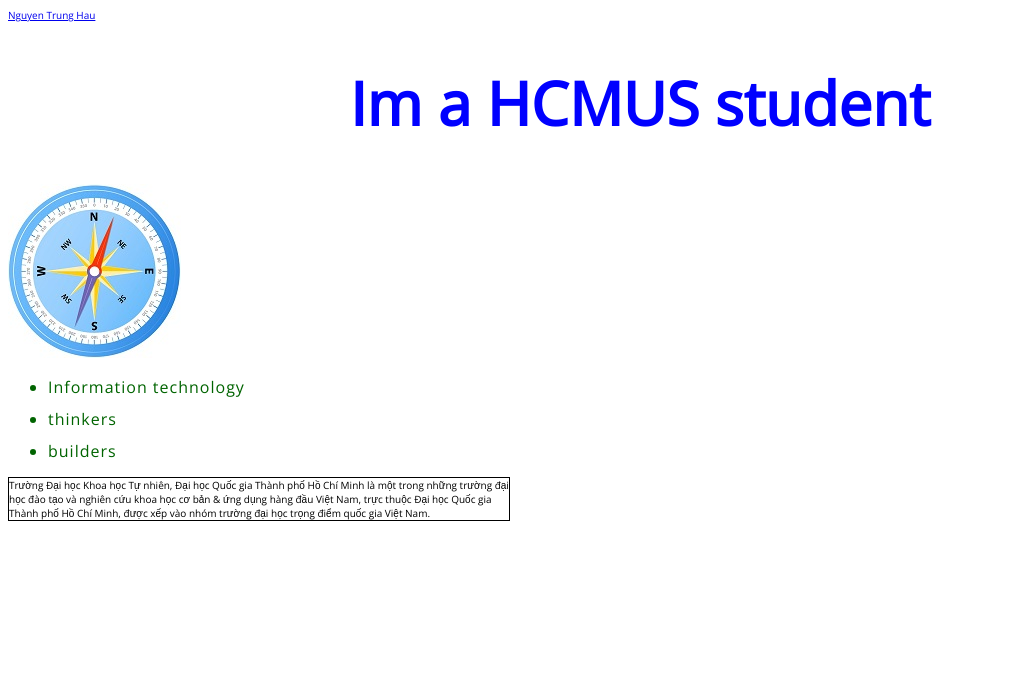
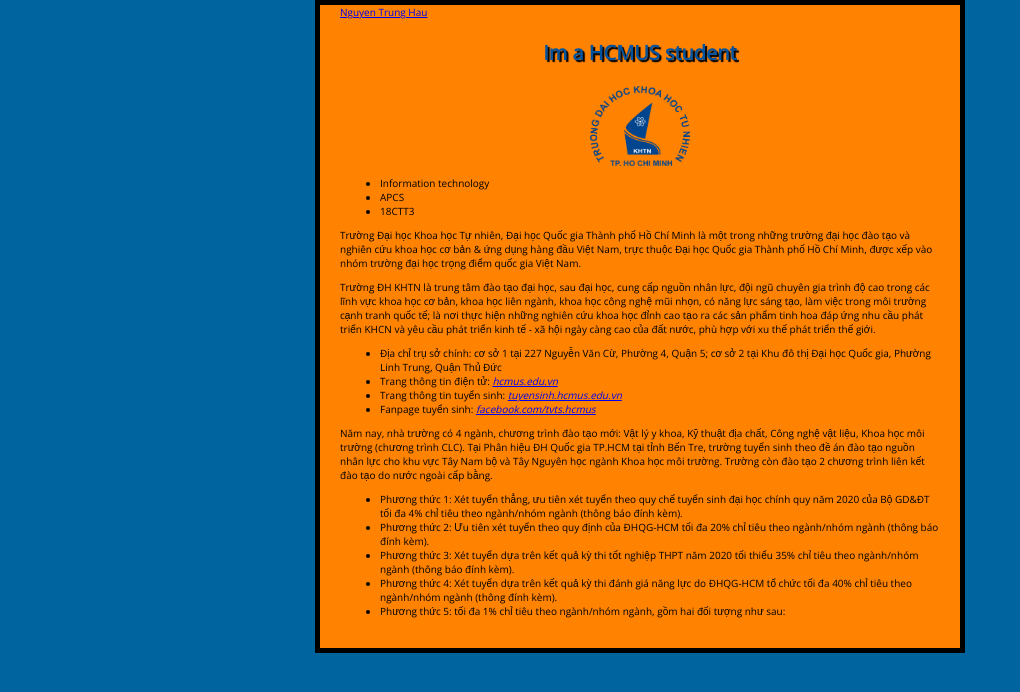
Before and after one commit to PiinKKiiD/myFirstWeb, a plain HTML site: page test-site/index.html in a window 1280 px wide. Shown: the whole page, without its empty margins (0-1020 px from the left). Drawn offline with nearby package versions, Linux system fonts and the light colour scheme.

Commit message:
Decorate a basic Web with HTML and CSS.

```diff
--- a/test-site/index.html
+++ b/test-site/index.html
@@ -5,18 +5,42 @@
     <title>My test page</title>
     <link href="styles/style.css" rel="stylesheet">
     <link href="https://fonts.googleapis.com/css?family=Open+Sans" rel="stylesheet">
+    <style type="text/css">
+    	.plink{
+
+    	}
+    </style>
+
   </head>
+
+
   <body>
   	<a href="https://www.facebook.com/patrick.mnm/">Nguyen Trung Hau</a>
   	<h1>Im a HCMUS student</h1>
-    <img src="images/Test-image01.jpg" alt="My test image">
+    <img src="images/Test-image02.png" alt="My test image" width="100" height="80">
 
 	<ul>
 	  <li>Information technology</li>
-	  <li>thinkers</li>
-	  <li>builders</li>
+	  <li>APCS</li>
+	  <li>18CTT3</li>
 	</ul>
 
 	<p>Trường Đại học Khoa học Tự nhiên, Đại học Quốc gia Thành phố Hồ Chí Minh là một trong những trường đại học đào tạo và nghiên cứu khoa học cơ bản & ứng dụng hàng đầu Việt Nam, trực thuộc Đại học Quốc gia Thành phố Hồ Chí Minh, được xếp vào nhóm trường đại học trọng điểm quốc gia Việt Nam. </p>
+	<p>Trường ĐH KHTN là trung tâm đào tạo đại học, sau đại học, cung cấp nguồn nhân lực, đội ngũ chuyên gia trình độ cao trong các lĩnh vực khoa học cơ bản, khoa học liên ngành, khoa học công nghệ mũi nhọn, có năng lực sáng tạo, làm việc trong môi trường cạnh tranh quốc tế; là nơi thực hiện những nghiên cứu khoa học đỉnh cao tạo ra các sản phẩm tinh hoa đáp ứng nhu cầu phát triển KHCN và yêu cầu phát triển kinh tế - xã hội ngày càng cao của đất nước, phù hợp với xu thế phát triển thế giới.</p>
+	<ul>
+		<li>Địa chỉ trụ sở chính: cơ sở 1 tại 227 Nguyễn Văn Cừ, Phường 4, Quận 5; cơ sở 2 tại Khu đô thị Đại học Quốc gia, Phường Linh Trung, Quận Thủ Đức</li>
+		<li>Trang thông tin điện tử: <a href="http://www.hcmus.edu.vn/"><i>hcmus.edu.vn</i></a> </li>
+		<li>Trang thông tin tuyển sinh: <a href="https://tuyensinh.hcmus.edu.vn/"><i>tuyensinh.hcmus.edu.vn</i></a></li>
+		<li>Fanpage tuyển sinh: <a href="https://www.facebook.com/tvts.hcmus/"><i>facebook.com/tvts.hcmus</i></a>
+		</li>
+	</ul>
+	<p>Năm nay, nhà trường có 4 ngành, chương trình đào tạo mới: Vật lý y khoa, Kỹ thuật địa chất, Công nghệ vật liệu, Khoa học môi trường (chương trình CLC). Tại Phân hiệu ĐH Quốc gia TP.HCM tại tỉnh Bến Tre, trường tuyển sinh theo đề án đào tạo nguồn nhân lực cho khu vực Tây Nam bộ và Tây Nguyên học ngành Khoa học môi trường. Trường còn đào tạo 2 chương trình liên kết đào tạo do nước ngoài cấp bằng.</p>
+	<ul>
+		<li>Phương thức 1: Xét tuyển thẳng, ưu tiên xét tuyển theo quy chế tuyển sinh đại học chính quy năm 2020 của Bộ GD&ĐT tối đa 4% chỉ tiêu theo ngành/nhóm ngành (thông báo đính kèm).</li>
+		<li>Phương thức 2: Ưu tiên xét tuyển theo quy định của ĐHQG-HCM tối đa 20% chỉ tiêu theo ngành/nhóm ngành (thông báo đính kèm).</li>
+		<li>Phương thức 3: Xét tuyển dựa trên kết quả kỳ thi tốt nghiệp THPT năm 2020 tối thiểu 35% chỉ tiêu theo ngành/nhóm ngành (thông báo đính kèm).</li>
+		<li>Phương thức 4: Xét tuyển dựa trên kết quả kỳ thi đánh giá năng lực do ĐHQG-HCM tổ chức tối đa 40% chỉ tiêu theo ngành/nhóm ngành (thông đính kèm).</li>
+		<li>Phương thức 5: tối đa 1% chỉ tiêu theo ngành/nhóm ngành, gồm hai đối tượng như sau:</li>
+	</ul>
   </body>
 </html>
--- a/test-site/styles/style.css
+++ b/test-site/styles/style.css
@@ -1,23 +1,27 @@
-p{
-	color: black;
-  	width: 500px;
-  	border: 1px solid black;
-}
 
 html {
+
+  background-color: #00649F;
   font-size: 10px; /* px means "pixels": the base font size is now 10 pixels high  */
   font-family: "Open Sans", sans-serif; /* this should be the rest of the output you got from Google fonts */
 }
 
+body {
+  width: 600px;
+  margin: 0 auto;
+  background-color: #FF8201;
+  padding: 0 20px 20px 20px;
+  border: 5px solid black;
+}
 h1 {
-	color: blue;
-  	font-size: 60px;
-  	text-align: center;
+  margin: 0;
+  padding: 20px 0;
+  color: #00539F;
+  text-shadow: 2px 2px 1px black;
+  text-align-last: center;
 }
 
-li {
-	color: darkgreen;
-  	font-size: 16px;
-  	line-height: 2;
-  	letter-spacing: 1px;
+img {
+  display: block;
+  margin: 0 auto;
 }
```
Also changed, not shown: test-site/images/Test-image02.png (added).
